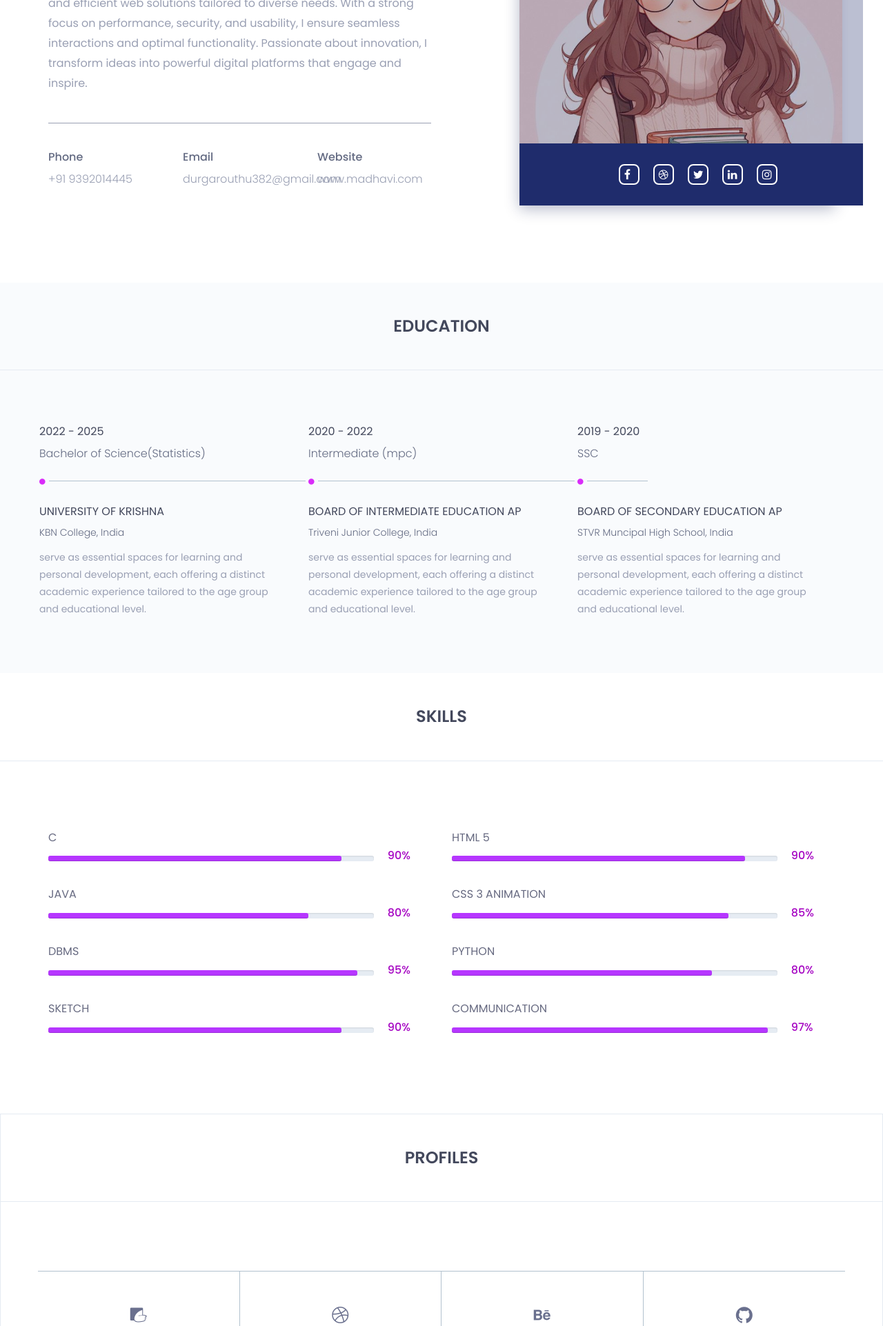
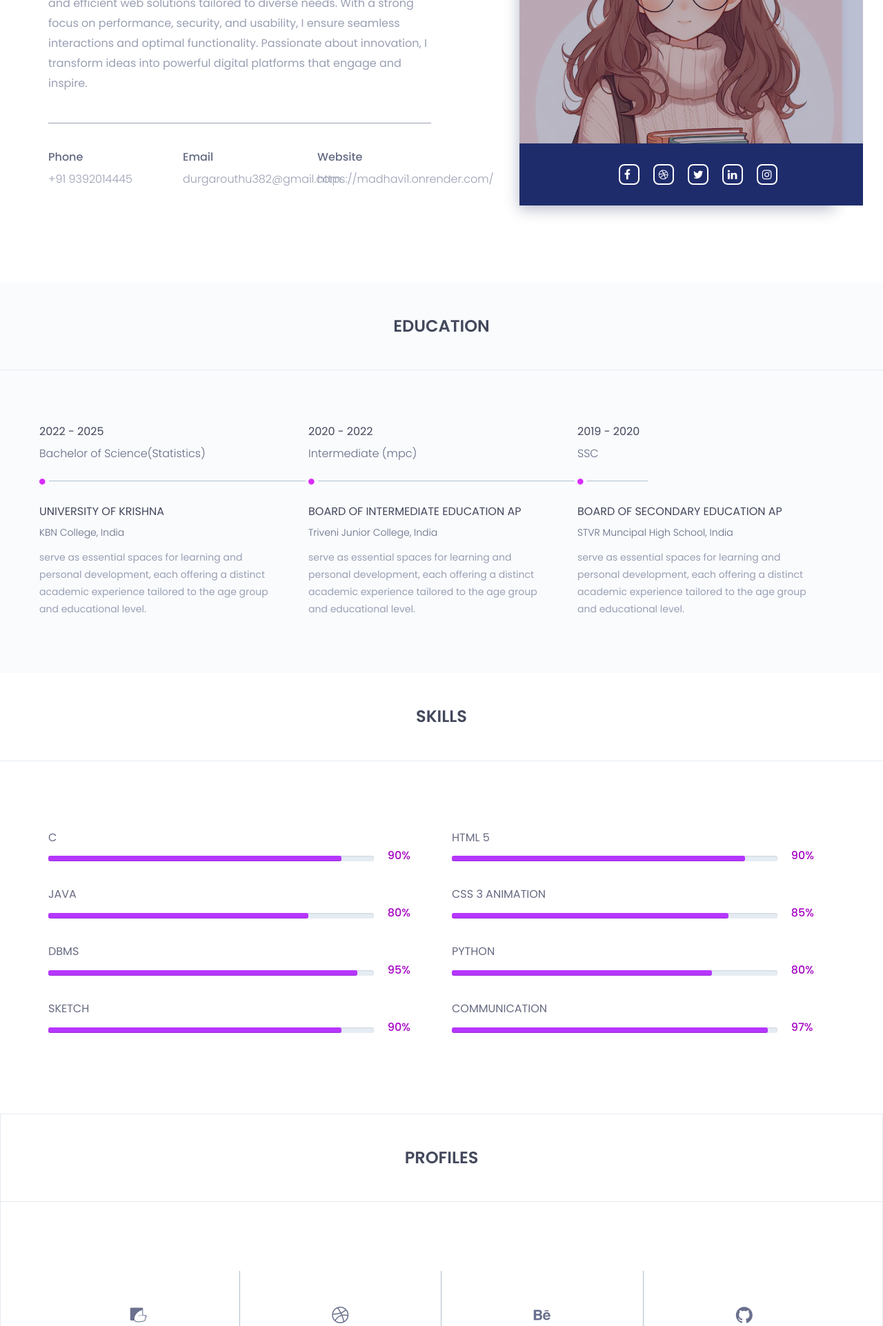
Before and after one commit to madhavi2042005/madhavi1, a Flask app: page / in a window 1280 px wide. Shown: the part 1287-3210 px from the top of the page at 69% size. Run offline with Flask 3, Linux system fonts and the light colour scheme; some libraries are stand-ins or nearby versions.

Commit message:
Update index.html

```diff
--- a/templates/index.html
+++ b/templates/index.html
@@ -142,7 +142,7 @@
 									<div class="col-sm-4">
 										<div class="single-about-add-info">
 											<h3>website</h3>
-											<p>www.madhavi.com</p>
+											<p>https://madhavi1.onrender.com/</p>
 										</div>
 									</div>
 								</div>
@@ -443,7 +443,7 @@
 								<div class="single-profile profile-no-border">
 									<div class="profile-txt">
 										<a href=""><i class="flaticon-github-logo"></i></a>
-										<div class="profile-icon-name"><a href="https://github.com/madhavi2042005>"github</div>
+										<div class="profile-icon-name"><a href="https://github.com/madhavi2042005">github</a></div>
 									</div>
 									<div class="single-profile-overlay">
 										<div class="profile-txt">
```
